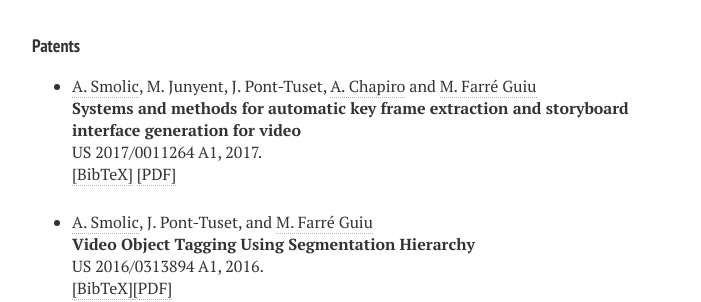
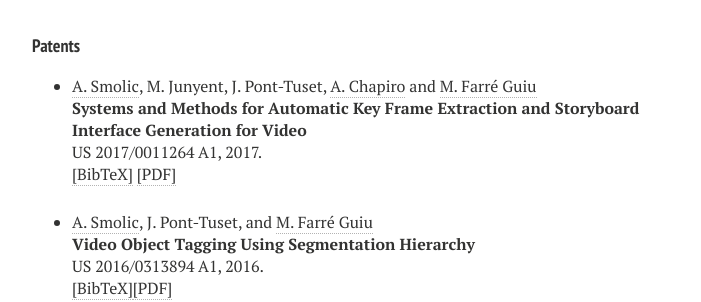
Before and after one commit to jponttuset/jponttuset.github.io, a Jekyll site: the page built from publications.md, in a window 1280 px wide and 900 px high, scrolled down 387 px. Shown: the part 163-465 px from the top of the window, without its empty margins (288-989 px from the left). Built offline with Jekyll 4.4.1, drawn with Linux system fonts in a browser that asks for light colours; nearby versions of some CDN libraries.

Commit message:
- Minor edits

```diff
--- a/_layouts/publications.html
+++ b/_layouts/publications.html
@@ -162,7 +162,7 @@ pp. 1465-1478,
 <a href="https://www.linkedin.com/in/aljosa-smolic-3a26644?" target="_blank">A. Smolic</a>, M. Junyent, J. Pont-Tuset,
 <a href="https://achapiro.github.io" target="_blank">A. Chapiro</a>
 and <a href="https://ch.linkedin.com/in/miquelangelfarre" target="_blank">M. Farr&eacute; Guiu</a><br>
-<b>Systems and methods for automatic key frame extraction and storyboard interface generation for video</b><br>
+<b>Systems and Methods for Automatic Key Frame Extraction and Storyboard Interface Generation for Video</b><br>
 US 2017/0011264 A1, 2017.
 
 
```
